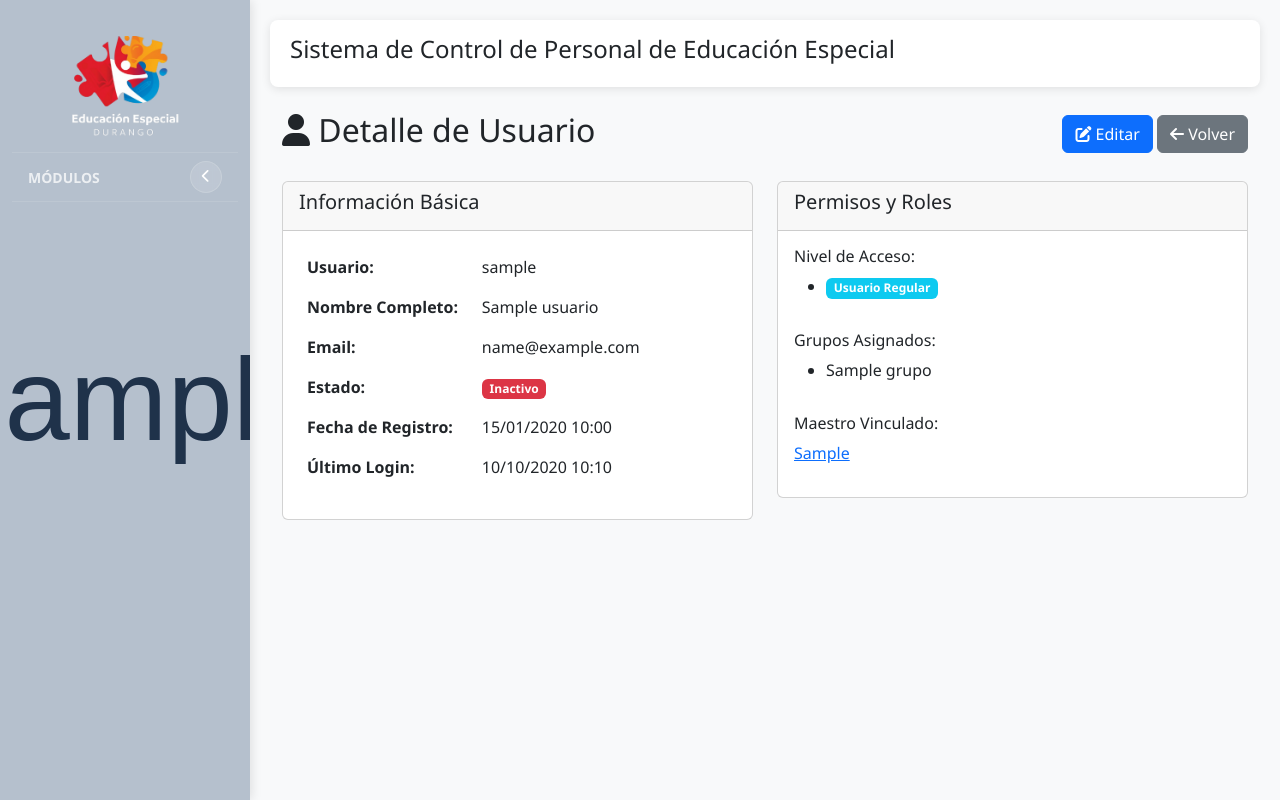
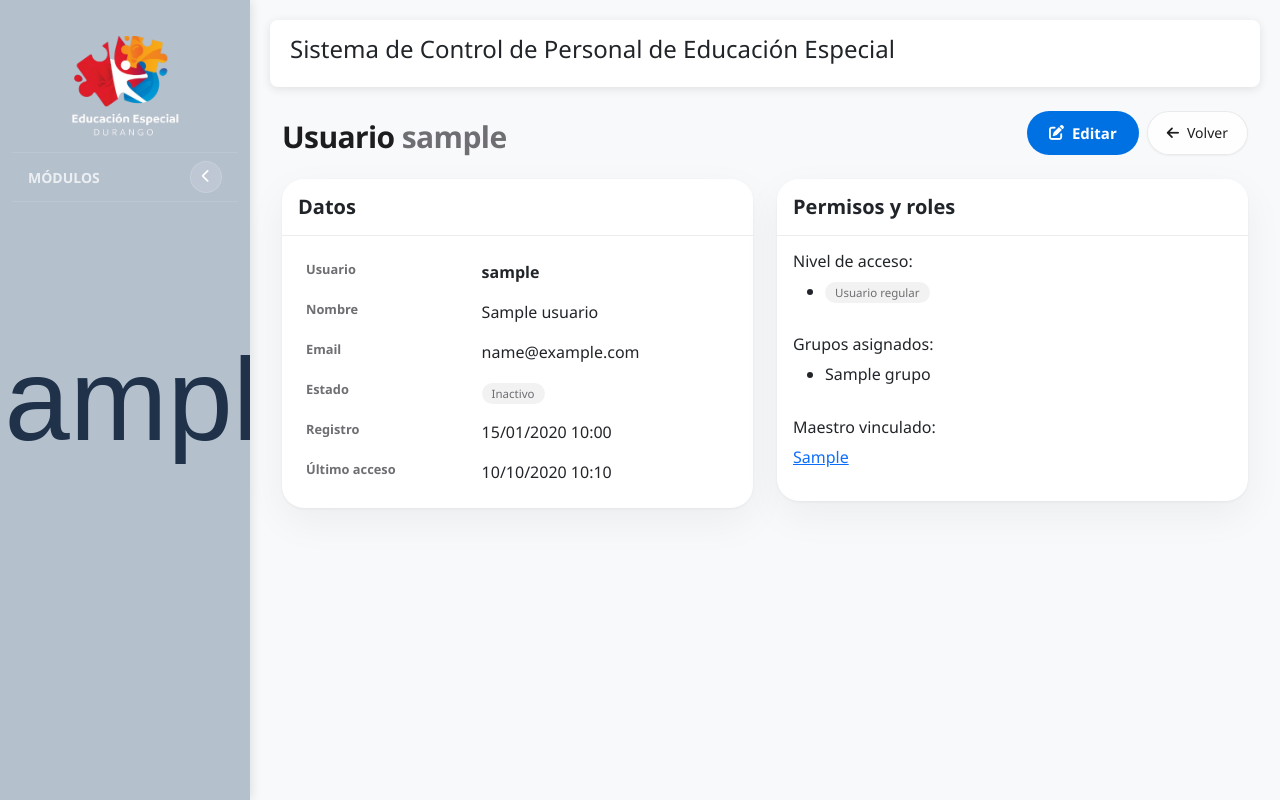
Before and after one commit to macrocleanquimica/control_maestros, a Django app: template gestion_escolar/templates/gestion_escolar/usuarios/user_detail.html in a window 1280 px wide. Run offline with Django 5.2, Linux system fonts and the light colour scheme; the template is opened without the code that fills it: most values are stand-ins (such as "Sample title", 1, 10 or a date in 2020); grey boxes marked "Sample" are stand-in pictures; parts of the project's set-up code (start-up, migrations or seed data) failed here and were passed over; some libraries are stand-ins or nearby versions.

Commit message:
style: detalle, contrasena y registro con estilo minimalista
Paneles unicos, etiquetas neutras. Intactos: crispy, vinculo a maestro, formularios y enlaces.

```diff
--- a/gestion_escolar/templates/gestion_escolar/usuarios/user_detail.html
+++ b/gestion_escolar/templates/gestion_escolar/usuarios/user_detail.html
@@ -7,14 +7,14 @@
 <div class="container mt-4">
     <div class="row">
         <div class="col-md-12">
-            <div class="d-flex justify-content-between align-items-center mb-4">
-                <h2><i class="fas fa-user"></i> Detalle de Usuario</h2>
-                <div>
-                    <a href="{% url 'user_update' usuario.pk %}" class="btn btn-primary">
-                        <i class="fas fa-edit"></i> Editar
+            <div class="d-flex justify-content-between align-items-end flex-wrap gap-3 mb-4">
+                <h2 class="apple-title">Usuario <span style="color: var(--text-2, #6e6e73);">{{ usuario.username }}</span></h2>
+                <div class="d-flex gap-2">
+                    <a href="{% url 'user_update' usuario.pk %}" class="apple-btn">
+                        <i class="fas fa-edit me-2"></i> Editar
                     </a>
-                    <a href="{% url 'user_list' %}" class="btn btn-secondary">
-                        <i class="fas fa-arrow-left"></i> Volver
+                    <a href="{% url 'user_list' %}" class="apple-btn-ghost">
+                        <i class="fas fa-arrow-left me-2"></i> Volver
                     </a>
                 </div>
             </div>
@@ -24,41 +24,41 @@
     <div class="row">
         <!-- Información Básica -->
         <div class="col-md-6">
-            <div class="card mb-4">
-                <div class="card-header">
-                    <h5>Información Básica</h5>
+            <div class="card apple-panel border-0 mb-4">
+                <div class="card-header py-3" style="background: var(--surface, #fff); border-bottom: 1px solid var(--hairline, rgba(0,0,0,0.07));">
+                    <h5 class="mb-0 fw-bold">Datos</h5>
                 </div>
                 <div class="card-body">
-                    <table class="table table-borderless">
+                    <table class="table table-borderless mb-0">
                         <tr>
-                            <th width="40%">Usuario:</th>
-                            <td>{{ usuario.username }}</td>
+                            <th width="40%" style="color: var(--text-2, #6e6e73); font-size: 0.8rem;">Usuario</th>
+                            <td class="fw-bold">{{ usuario.username }}</td>
                         </tr>
                         <tr>
-                            <th>Nombre Completo:</th>
+                            <th style="color: var(--text-2, #6e6e73); font-size: 0.8rem;">Nombre</th>
                             <td>{{ usuario.get_full_name|default:"-" }}</td>
                         </tr>
                         <tr>
-                            <th>Email:</th>
+                            <th style="color: var(--text-2, #6e6e73); font-size: 0.8rem;">Email</th>
                             <td>{{ usuario.email|default:"-" }}</td>
                         </tr>
                         <tr>
-                            <th>Estado:</th>
+                            <th style="color: var(--text-2, #6e6e73); font-size: 0.8rem;">Estado</th>
                             <td>
                                 {% if usuario.is_active %}
-                                <span class="badge bg-success">Activo</span>
+                                <span class="apple-tag">Activo</span>
                                 {% else %}
-                                <span class="badge bg-danger">Inactivo</span>
+                                <span class="apple-tag">Inactivo</span>
                                 {% endif %}
                             </td>
                         </tr>
                         <tr>
-                            <th>Fecha de Registro:</th>
-                            <td>{{ usuario.date_joined|date:"d/m/Y H:i" }}</td>
+                            <th style="color: var(--text-2, #6e6e73); font-size: 0.8rem;">Registro</th>
+                            <td class="apple-num">{{ usuario.date_joined|date:"d/m/Y H:i" }}</td>
                         </tr>
                         <tr>
-                            <th>Último Login:</th>
-                            <td>{{ usuario.last_login|date:"d/m/Y H:i"|default:"Nunca" }}</td>
+                            <th style="color: var(--text-2, #6e6e73); font-size: 0.8rem;">Último acceso</th>
+                            <td class="apple-num">{{ usuario.last_login|date:"d/m/Y H:i"|default:"Nunca" }}</td>
                         </tr>
                     </table>
                 </div>
@@ -67,23 +67,23 @@
 
         <!-- Permisos y Roles -->
         <div class="col-md-6">
-            <div class="card mb-4">
-                <div class="card-header">
-                    <h5>Permisos y Roles</h5>
+            <div class="card apple-panel border-0 mb-4">
+                <div class="card-header py-3" style="background: var(--surface, #fff); border-bottom: 1px solid var(--hairline, rgba(0,0,0,0.07));">
+                    <h5 class="mb-0 fw-bold">Permisos y roles</h5>
                 </div>
                 <div class="card-body">
-                    <h6>Nivel de Acceso:</h6>
+                    <h6>Nivel de acceso:</h6>
                     <ul>
                         {% if usuario.is_superuser %}
-                        <li><span class="badge bg-danger">Superusuario</span> - Acceso total al sistema</li>
+                        <li><span class="apple-tag">Superusuario</span> - Acceso total al sistema</li>
                         {% elif usuario.is_staff %}
-                        <li><span class="badge bg-warning">Staff</span> - Acceso al panel de administración</li>
+                        <li><span class="apple-tag">Staff</span> - Acceso al panel de administración</li>
                         {% else %}
-                        <li><span class="badge bg-info">Usuario Regular</span></li>
+                        <li><span class="apple-tag">Usuario regular</span></li>
                         {% endif %}
                     </ul>
 
-                    <h6 class="mt-3">Grupos Asignados:</h6>
+                    <h6 class="mt-3">Grupos asignados:</h6>
                     {% if grupos %}
                     <ul>
                         {% for grupo in grupos %}
@@ -91,11 +91,11 @@
                         {% endfor %}
                     </ul>
                     {% else %}
-                    <p class="text-muted">Sin grupos asignados</p>
+                    <p style="color: var(--text-2, #6e6e73);">Sin grupos asignados</p>
                     {% endif %}
 
                     {% if maestro_vinculado %}
-                    <h6 class="mt-3">Maestro Vinculado:</h6>
+                    <h6 class="mt-3">Maestro vinculado:</h6>
                     <p>
                         <a href="{% url 'detalle_maestro' maestro_vinculado.id_maestro %}">
                             {{ maestro_vinculado }}
```
Also changed, not shown: gestion_escolar/templates/gestion_escolar/signup.html (+23 -25 lines), gestion_escolar/templates/gestion_escolar/usuarios/user_password_change.html (+10 -12 lines).
